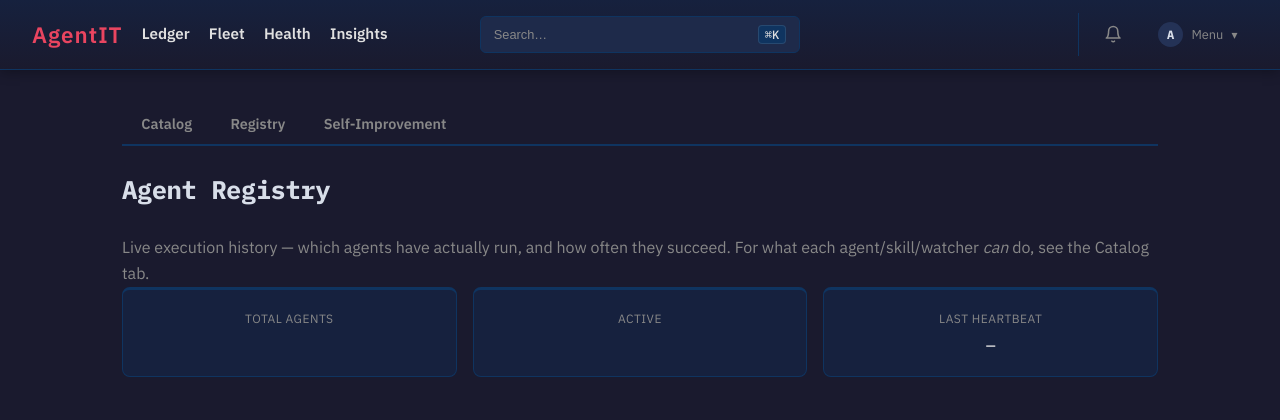
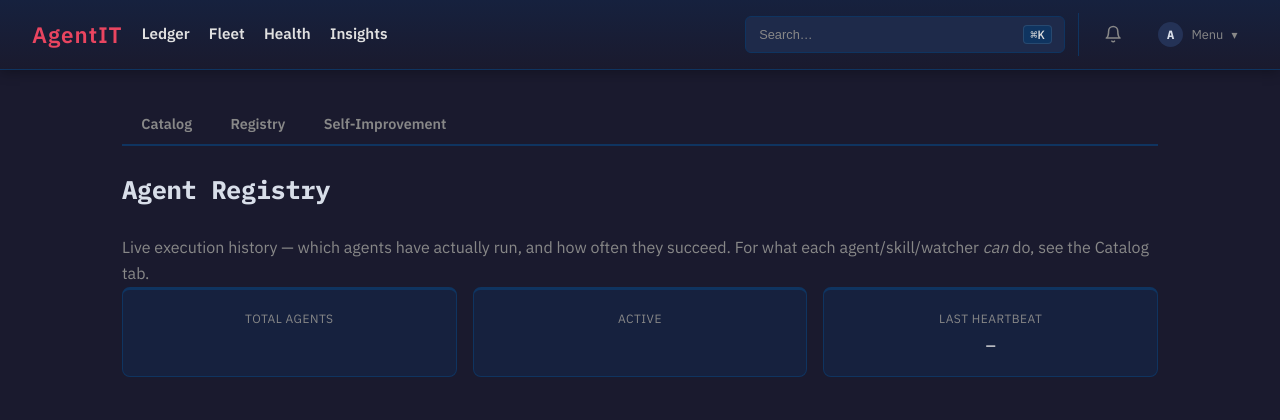
Before and after one commit to alimobrem/AgentIT, a Python web app: template src/agentit/portal/templates/agents.html in a window 1280 px wide. Shown: the top 420 px of the page. Run offline with Jinja, Linux system fonts and the light colour scheme; the template is opened without the code that fills it, so the values that code supplies are empty; some libraries are stand-ins or nearby versions.

Commit message:
fix(portal): restore Cmd+K search to right masthead cluster
PR #61 re-centered search after #64 placed it on the right per founder
instruction. Put Cmd+K back in .nav-end with Events/Menu (no absolute/
center overlay), document the MUST in EDL §1 and the masthead test.

Co-authored-by: Cursor <cursoragent@cursor.com>

```diff
--- a/src/agentit/portal/templates/base.html
+++ b/src/agentit/portal/templates/base.html
@@ -80,15 +80,16 @@
   a:hover { text-decoration: underline; }
 
   /* ── Nav ──────────────────────────────────────────────────────────
-     Three real columns so centered Cmd+K search never overlays primary
-     links: start (brand + primary) | search | end (Events + account). */
+     Left cluster (brand + primary) | right cluster (Cmd+K + Events +
+     Menu). Search MUST live in .nav-end (not a center overlay /
+     absolute-centered) so primary nav is never covered. EDL §1. */
   nav {
     background: linear-gradient(180deg, var(--color-surface), var(--color-bg));
     padding: var(--space-4) var(--space-8);
-    display: grid;
-    grid-template-columns: minmax(0, 1fr) minmax(12rem, 20rem) minmax(0, 1fr);
+    display: flex;
     align-items: center;
-    column-gap: var(--space-5);
+    justify-content: space-between;
+    gap: var(--space-5);
     border-bottom: 1px solid var(--color-border);
     box-shadow: 0 2px 12px rgba(0,0,0,0.3);
     position: sticky;
@@ -100,7 +101,7 @@
     align-items: center;
     gap: var(--space-6);
     min-width: 0;
-    justify-self: start;
+    flex: 1 1 auto;
   }
   .nav-end {
     display: flex;
@@ -108,7 +109,8 @@
     justify-content: flex-end;
     gap: var(--space-4);
     min-width: 0;
-    justify-self: end;
+    flex: 0 1 auto;
+    margin-left: auto;
   }
   nav .logo {
     font-size: 1.4rem;
@@ -979,14 +981,13 @@
   .user-menu-item.deploy-status-link .deploy-status-badge { width: 100%; box-sizing: border-box; }
 
   /* ── Command Palette Trigger (nav) ──────────────────────────────
-     Center column of the masthead grid — stays visually centered and
-     a bit wide, but participates in layout so it cannot cover primary
-     nav links. */
+     Right-cluster control (with Events / Menu) — reasonably wide but
+     max-width constrained so it never overlays primary nav links. */
   .cmdk-trigger {
     display: inline-flex; align-items: center; justify-content: space-between;
     gap: var(--space-3);
-    width: 100%; max-width: 20rem; min-width: 0;
-    justify-self: center;
+    width: min(20rem, 28vw); max-width: 20rem; min-width: 10rem;
+    flex: 0 1 20rem;
     background: var(--color-surface-2); border: 1px solid var(--color-border);
     color: var(--color-muted); border-radius: var(--radius-md);
     padding: var(--space-2) var(--space-4); font-size: var(--font-sm); cursor: pointer;
@@ -1315,13 +1316,10 @@
 
   /* ── Responsive ────────────────────────────────────────────────── */
   @media (max-width: 1100px) {
-    nav {
-      grid-template-columns: minmax(0, 1fr) minmax(10rem, 16rem) minmax(0, 1fr);
-      column-gap: var(--space-3);
-      padding: var(--space-4) var(--space-5);
-    }
+    nav { gap: var(--space-3); padding: var(--space-4) var(--space-5); }
     nav .links { gap: var(--space-4); }
     .nav-start { gap: var(--space-4); }
+    .cmdk-trigger { width: min(16rem, 26vw); min-width: 8rem; }
   }
   @media (max-width: 768px) {
     .stat-grid { grid-template-columns: 1fr; }
@@ -1346,6 +1344,7 @@
       width: 100%;
       max-width: none;
       min-width: 0;
+      flex: none;
     }
     .nav-toggle { display: block; grid-area: toggle; margin-left: 0; }
     /* Hamburger owns the full primary stack (Ledger…Insights) plus Events
@@ -1423,18 +1422,18 @@
       <a href="/insights" class="{{ 'nav-active' if request.url.path == '/insights' }}">Insights</a>
     </div>
   </div>
+  <div class="nav-end">
     {# Cmd+K / Ctrl+K command palette trigger -- discoverable both by click
        (mouse users see the kbd hint right here) and by the shortcut itself
        firing from anywhere on the page (see #command-palette below). This is
        the one persistent, always-visible shortcut hint the checklist asks
        for at minimum (docs/ux-design-requirements.md Part 3 item 9).
-     Lives in the masthead center column (not absolute / not right-cluster)
-     so it cannot cover primary nav links. #}
+       Lives in the right cluster with Events / Menu so it cannot cover
+       primary nav links. #}
     <button type="button" class="cmdk-trigger" @click="$dispatch('open-command-palette')" aria-label="Open command palette (search navigation and apps)">
       <span class="cmdk-trigger-label">Search&hellip;</span>
       <span class="cmdk-kbd">&#8984;K</span>
     </button>
-  <div class="nav-end">
     {# Mobile: hamburger toggles primary + secondary together (see @media).
        Desktop: toggle is display:none; both stacks stay visible. #}
     <button type="button" class="nav-toggle" @click="navOpen = !navOpen"
```
Also changed, not shown: docs/portal-experience-design-language.md (+1 -0 lines), tests/test_portal.py (+4 -5 lines), README.md. Lines whose indentation alone changed are shown as unchanged.
